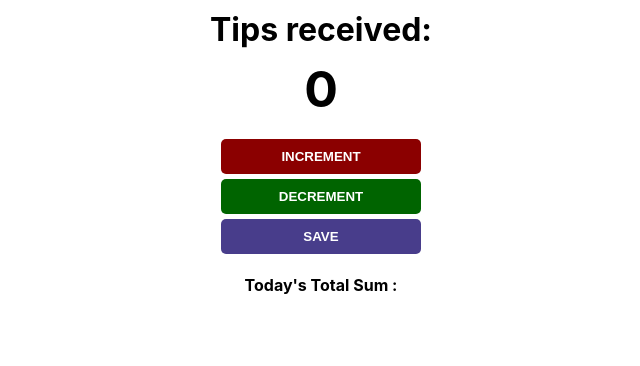
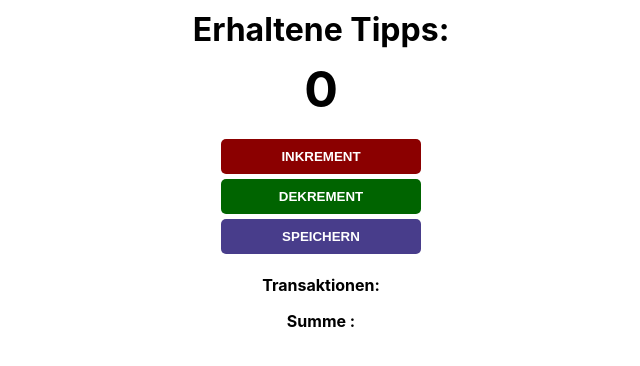
Before and after one commit to wbomnal/countdown, a plain HTML site: page index.html in a window 1280 px wide. Shown: the whole page, without its empty margins (319-959 px from the left). Drawn offline with Linux system fonts and the light colour scheme.

Commit message:
chnaged the declaration to german"

```diff
--- a/index.html
+++ b/index.html
@@ -10,17 +10,17 @@
 
 <body>
 
-  <h1>Tips received:</h1>
+  <h1>Erhaltene Tipps:</h1>
         <h2 id="count-el">0</h2>
-        <button id="increment-btn" onclick="increment()"> INCREMENT</button>
+        <button id="increment-btn" onclick="increment()"> INKREMENT </button>
         <br>
-         <button id="decrement-btn" onclick="decrement()">DECREMENT</button>
+         <button id="decrement-btn" onclick="decrement()">DEKREMENT</button>
 
          <br>
-         <button id="save-btn" onclick="save()">SAVE</button>
-  <p id="info"> </p>
+         <button id="save-btn" onclick="save()">SPEICHERN</button>
+  <p id="info">Transaktionen: </p>
 
-  <p id="sum-el" onclick="save()">Today's Total Sum :  </p>
+  <p id="sum-el" >Summe :  </p>
    <script src="script.js"></script>
 </body>
 
```
